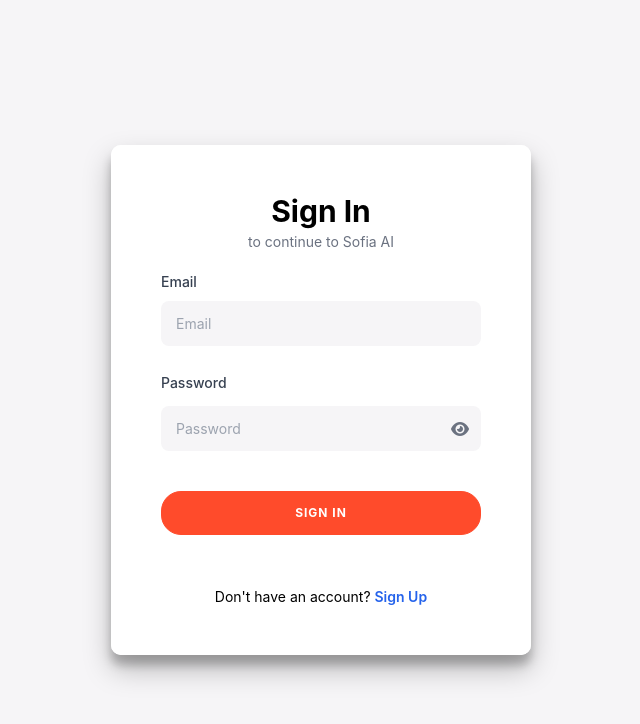
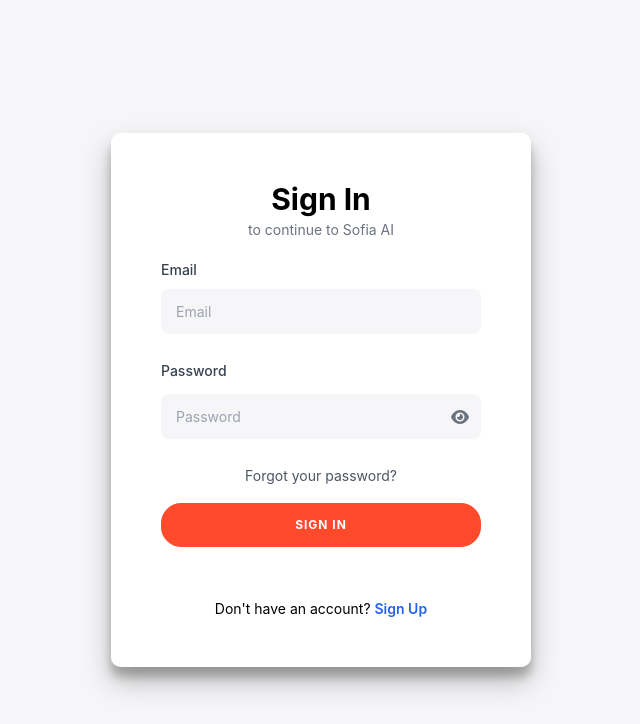
Before and after one commit to ajayyanshu/Sofiaproject, a Flask app: page /confirm/1 in a window 1280 px wide. Shown: the top 724 px of the page, without its empty margins (319-959 px from the left). Run offline with Flask 3, Linux system fonts and the light colour scheme; some libraries are stand-ins or nearby versions.

Commit message:
Update login.html

```diff
--- a/templates/login.html
+++ b/templates/login.html
@@ -90,10 +90,7 @@
                 </div>
 
                 <div class="w-full">
-                    <!-- "Forgot your password?" link is temporarily hidden by being "commented out" -->
-                    <!-- <a href="#" id="forgot-password-link" class="text-sm text-gray-600 hover:underline">Forgot your password?</a> -->
-
-                    <!-- The Sign In button will now appear right under the password field -->
+                    <a href="#" id="forgot-password-link" class="text-sm text-gray-600 hover:underline">Forgot your password?</a>
                     <button type="submit" class="w-full">Sign In</button>
                     <p id="signin-error" class="text-red-500 text-sm mt-2 h-5"></p>
                 </div>
@@ -121,22 +118,15 @@
         const forgotPasswordForm = document.getElementById('forgot-password-form');
         const passwordInput = document.getElementById('signin-password');
         const passwordToggleIcon = document.getElementById('password-toggle-icon');
-
-        // We comment out the 'forgotPasswordLink' variable since the HTML element is hidden
-        // const forgotPasswordLink = document.getElementById('forgot-password-link');
-
+        const forgotPasswordLink = document.getElementById('forgot-password-link');
         const backToLoginLink = document.getElementById('back-to-login-link');
 
         // --- Toggle between Sign In and Forgot Password forms ---
-
-        // The click listener for 'forgotPasswordLink' is also commented out
-        /*
         forgotPasswordLink.addEventListener('click', (e) => {
             e.preventDefault();
             signInForm.style.display = 'none';
             forgotPasswordForm.style.display = 'flex';
         });
-        */
 
         backToLoginLink.addEventListener('click', (e) => {
             e.preventDefault();
```
